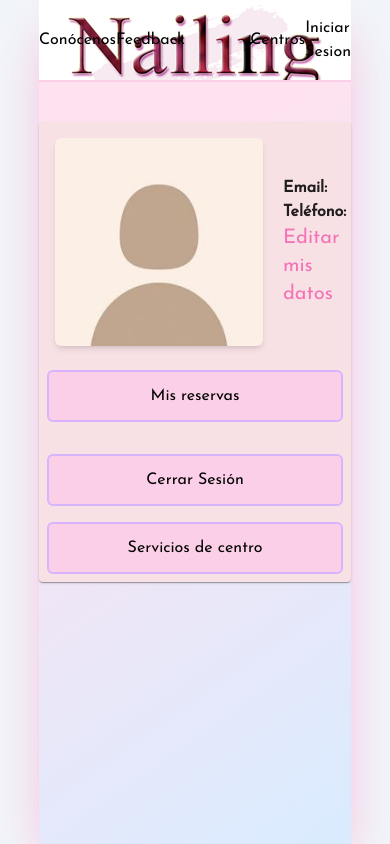
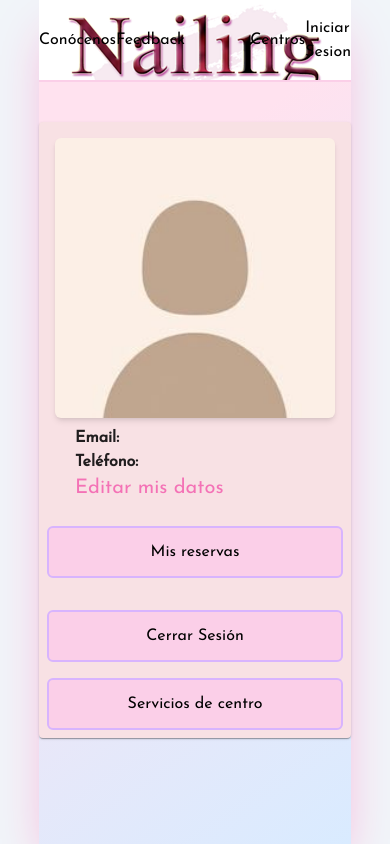
Before and after one commit to lausalbra/nailing, a React (Create React App) app in the folder src/web-app/: page /usuario in a window 390 px wide. Built offline with nearby package versions, Linux system fonts and the light colour scheme.

Commit message:
responsive en centro y user (forms ya lo eran)

```diff
--- a/src/web-app/src/components/CenterDetails/index.js
+++ b/src/web-app/src/components/CenterDetails/index.js
@@ -54,10 +54,10 @@ useEffect(() => {
 }, [state.buttons]);
 
   return (
-    <><Card style={{backgroundColor: 'rgb(248, 225, 228)'}} sx={{ minWidth: 275 }}>
+    <><Card className="ml-3 mr-3" style={{backgroundColor: 'rgb(248, 225, 228)'}} sx={{ minWidth: 275 }}>
     <CardContent>
-    <div className="flex items-center">
-      <img src={image} alt={name} className="object-cover rounded-md shadow-md max-w-full float-left bg-white" />
+    <div className="md:flex">
+      <img src={image} alt={name} className="object-cover rounded-md shadow-md w-full md:h-full md:w-1/4 float-left bg-white mb-2" />
           <div className="ml-5 items-center">
               <p><strong>Provincia:</strong> {provincia}</p>
               <p><strong>Horario de mañana:</strong> {aperturaAM} - {cierreAM}</p>
--- a/src/web-app/src/components/UserDetails/index.js
+++ b/src/web-app/src/components/UserDetails/index.js
@@ -56,8 +56,8 @@ export function UserDetails({ image, email, phone }) {
   return (
     <Card style={{ backgroundColor: 'rgb(248, 225, 228)' }} sx={{ minWidth: 275 }}>
       <CardContent>
-        <div className="flex items-center">
-          <img src={image} alt="img" className="w-52 aspect-square rounded-md shadow-md max-w-full float-left bg-white" />
+        <div className="md:flex">
+          <img src={image} alt="img" className="rounded-md shadow-md w-full md:h-full md:w-1/4 float-left bg-white mb-2" />
           <div className="ml-5 items-center">
             <p><strong>Email:</strong> {email}</p>
             <p><strong>Teléfono:</strong> {phone}</p>
```
